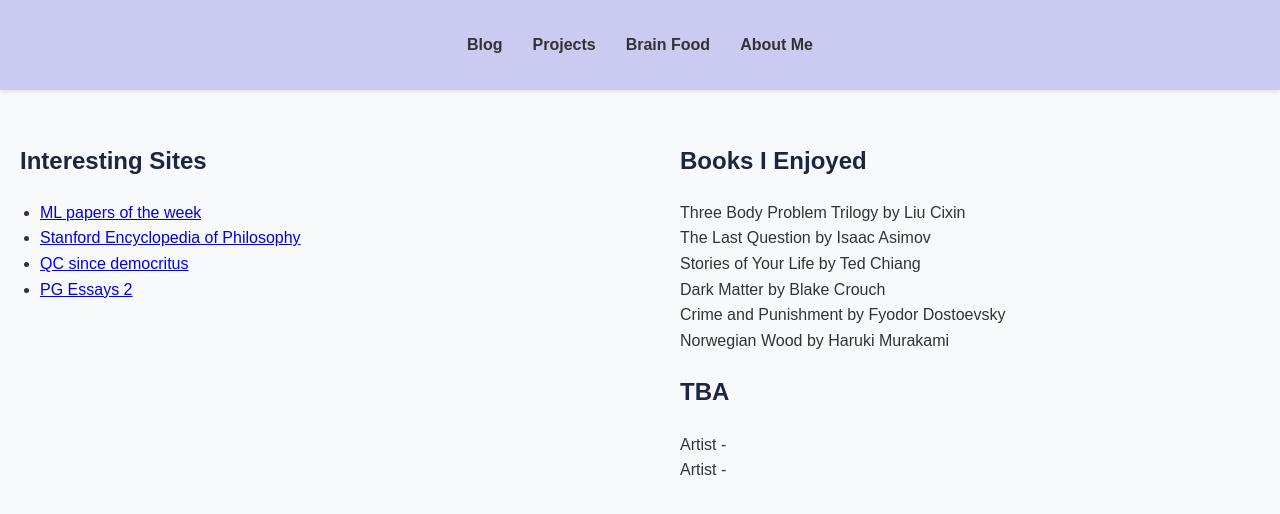
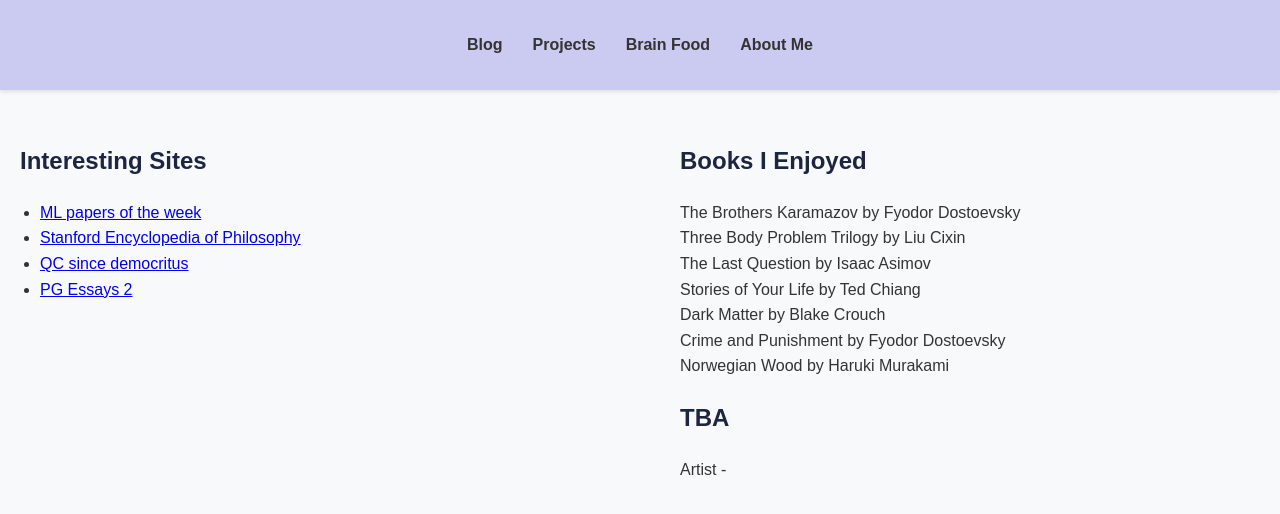
Before and after one commit to adhikarinarayan/adhikarinarayan.github.io, a Jekyll site: the page built from brain-food.md, in a window 1280 px wide. Shown: the top 514 px of the page. Built offline with Jekyll 4.4.1, drawn with Linux system fonts in a browser that asks for light colours.

Commit message:
Update brain-food.md

```diff
--- a/brain-food.md
+++ b/brain-food.md
@@ -16,6 +16,7 @@ title: Brain Food
   <div class="column-right">
     <h2>Books I Enjoyed</h2>
     <ul>
+      <li>The Brothers Karamazov by Fyodor Dostoevsky</li>
       <li>Three Body Problem Trilogy by Liu Cixin</li>
       <li>The Last Question by Isaac Asimov</li>
       <li>Stories of Your Life by Ted Chiang</li>
@@ -27,7 +28,6 @@ title: Brain Food
     <h2>TBA</h2>
     <ul>
       <li>Artist -</li>
-      <li>Artist -</li>
       </ul>
   </div>
 </div>
```
